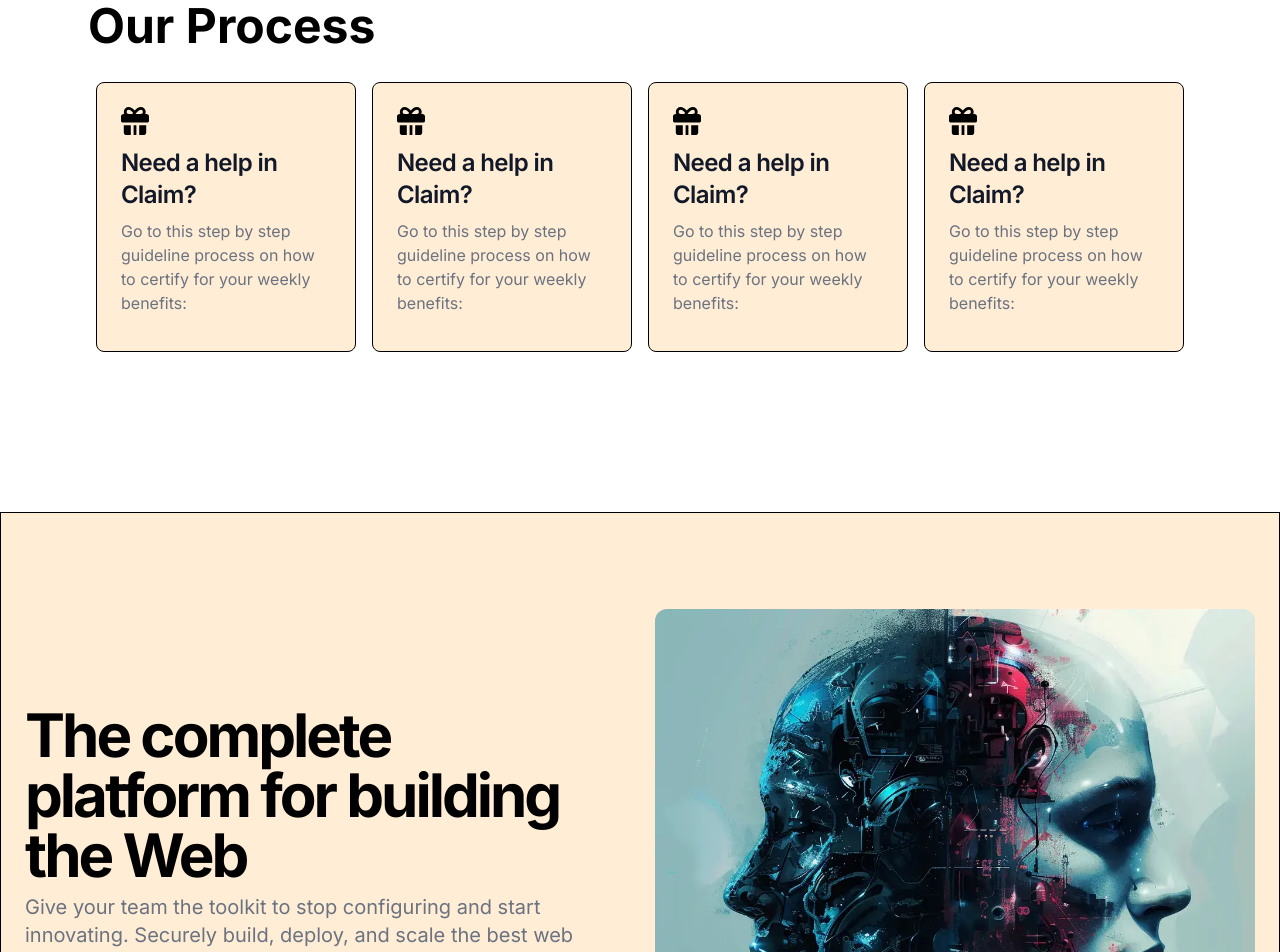
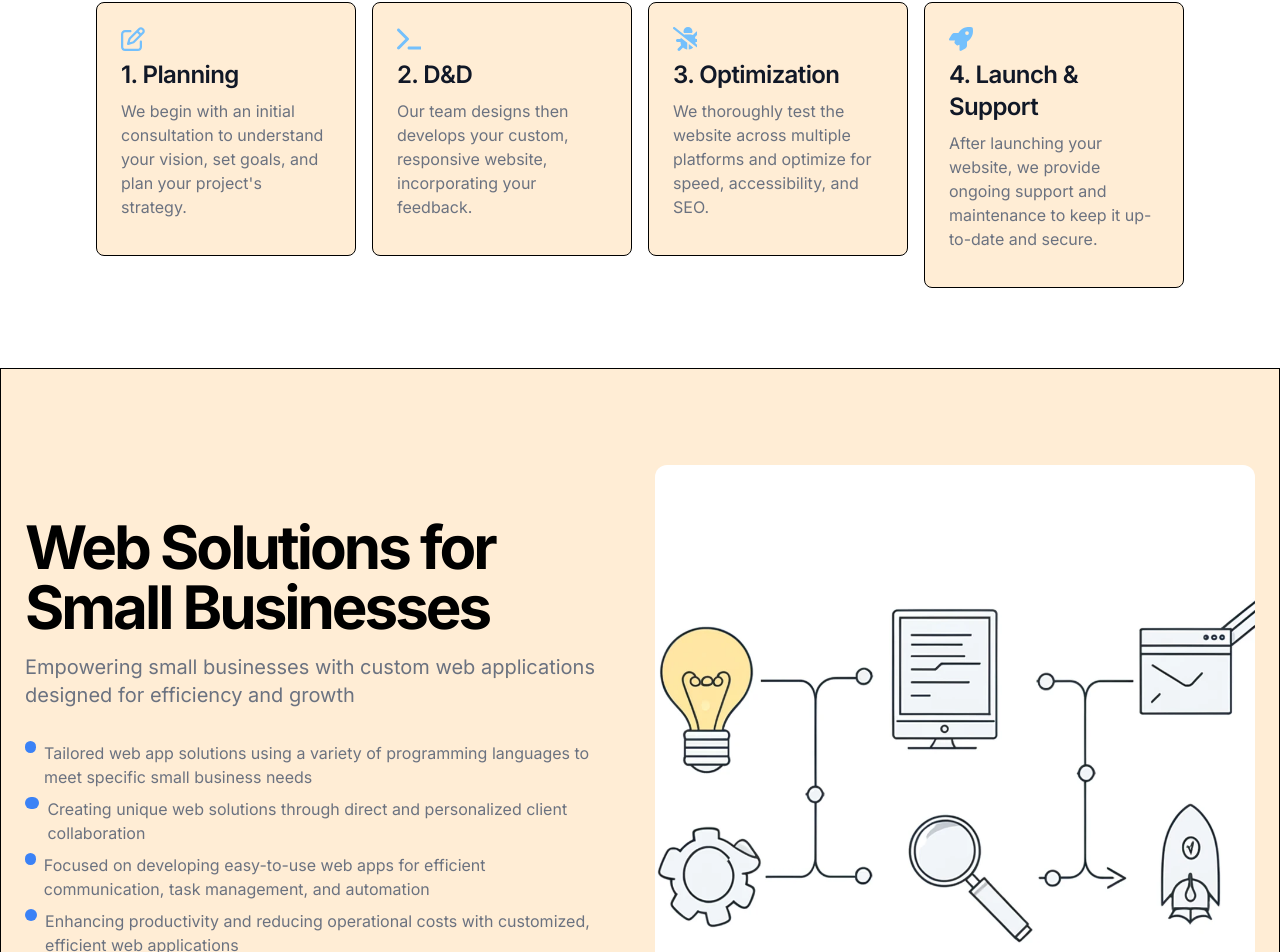
Before and after one commit to nathansmith-ux/folio, a Next.js app: page /web-dev in a window 1280 px wide. Shown: the part 2672-3624 px from the top of the page. Built offline with nearby package versions, Linux system fonts and the light colour scheme.

Commit message:
Complete web dev page

```diff
--- a/app/(marketing-site)/web-dev/page.tsx
+++ b/app/(marketing-site)/web-dev/page.tsx
@@ -7,6 +7,7 @@ import HeroWBullets from "@/components/ui/hero/HeroWBullets";
 import NavBar from "@/components/ui/navigation/NavBar";
 import Footer from "@/components/ui/footer/Footer";
 import { AuroraBackground } from "@/components/ui/background/AuraBackground";
+import { bulletPoints } from "@/site-copy/webDevPage";
 
 export default function WebDevPage() {
   return (
@@ -25,7 +26,12 @@ export default function WebDevPage() {
         image="/cta/cta-image.webp"
       />
       <CardIconGrid />
-      <HeroWBullets />
+      <HeroWBullets
+        image="/cta/minimalistic-hero.webp"
+        header="Web Solutions for Small Businesses"
+        description="Empowering small businesses with custom web applications designed for efficiency and growth"
+        bulletPoints={bulletPoints}
+      />
       <AuroraBackground>
         <TypeWriterCta />
       </AuroraBackground>
--- a/components/ui/card/CardGridHelper.tsx
+++ b/components/ui/card/CardGridHelper.tsx
@@ -19,7 +19,7 @@ export const HoverEffect = ({
   return (
     <div
       className={cn(
-        "grid grid-cols-2 md:grid-cols-3  lg:grid-cols-4  py-10",
+        "grid grid-cols-1 md:grid-cols-3  lg:grid-cols-4  py-10",
         className
       )}
     >
--- a/components/ui/card/CardIcon.tsx
+++ b/components/ui/card/CardIcon.tsx
@@ -1,14 +1,36 @@
-export default function CardIcon() {
+import PlanningIcon from "../icons/PlanningIcon";
+import CodingIcon from "../icons/CodingIcon";
+import OptimizeIcon from "../icons/OptimizeIcon";
+import LaunchIcon from "../icons/LaunchIcon";
+
+function renderIcon(iconName: string) {
+  switch (iconName) {
+    case 'PlanningIcon':
+      return <PlanningIcon />;
+    case 'CodingIcon':
+      return <CodingIcon />;
+    case 'OptimizeIcon':
+      return <OptimizeIcon />
+    case 'LaunchIcon':
+      return <LaunchIcon />
+    default:
+      return null;
+  }
+}
+
+export default function CardIcon({
+  header, description, icon
+}: {
+  header:string,
+  description:string,
+  icon: string
+}) {
   return (
     <div>
       <div className="w-full p-6 bg-orange-100 border border-black rounded-lg">
-          <svg className="w-7 h-7 text-black mb-3" aria-hidden="true" xmlns="http://www.w3.org/2000/svg" fill="currentColor" viewBox="0 0 20 20">
-              <path d="M18 5h-.7c.229-.467.349-.98.351-1.5a3.5 3.5 0 0 0-3.5-3.5c-1.717 0-3.215 1.2-4.331 2.481C8.4.842 6.949 0 5.5 0A3.5 3.5 0 0 0 2 3.5c.003.52.123 1.033.351 1.5H2a2 2 0 0 0-2 2v3a1 1 0 0 0 1 1h18a1 1 0 0 0 1-1V7a2 2 0 0 0-2-2ZM8.058 5H5.5a1.5 1.5 0 0 1 0-3c.9 0 2 .754 3.092 2.122-.219.337-.392.635-.534.878Zm6.1 0h-3.742c.933-1.368 2.371-3 3.739-3a1.5 1.5 0 0 1 0 3h.003ZM11 13H9v7h2v-7Zm-4 0H2v5a2 2 0 0 0 2 2h3v-7Zm6 0v7h3a2 2 0 0 0 2-2v-5h-5Z"/>
-          </svg>
-          <a href="#">
-              <h5 className="mb-2 text-2xl font-semibold tracking-tight text-gray-900">Need a help in Claim?</h5>
-          </a>
-          <p className="mb-3 font-normal text-gray-500">Go to this step by step guideline process on how to certify for your weekly benefits:</p>
+        {renderIcon(icon)}
+          <h3 className="mb-2 text-2xl font-semibold tracking-tight text-gray-900">{header}</h3>
+          <p className="mb-3 font-normal text-gray-500">{description}</p>
       </div>
     </div>
   )
--- a/components/ui/card/CardIconGrid.tsx
+++ b/components/ui/card/CardIconGrid.tsx
@@ -1,14 +1,19 @@
 import CardIcon from "./CardIcon"
+import { process, ProcessStep } from "@/site-copy/webDevPage"
 
 export default function CardIconGrid() {
   return (
-    <div className="my-20 py-20 md:mx-10 lg:mx-20">
+    <div className="my-20 md:mx-10 lg:mx-20">
       <h2 className="text-5xl font-bold mb-8 ml-2">Our Process</h2>
       <section className="mx-4 gap-4 grid grid-cols-1 md:grid-cols-2  lg:grid-cols-4">
-        <CardIcon />
-        <CardIcon />
-        <CardIcon />
-        <CardIcon />
+        {process.map((individualProcess: ProcessStep, index: number) => (
+          <CardIcon
+            key={index}
+            header={individualProcess.title}
+            description={individualProcess.description}
+            icon={individualProcess.icon}
+          />
+        ))}
       </section>
   </div>
   )
--- a/components/ui/hero/HeroWBullets.tsx
+++ b/components/ui/hero/HeroWBullets.tsx
@@ -1,6 +1,13 @@
 import Image from "next/image"
 
-export default function HeroWBullets() {
+export default function HeroWBullets({
+  image, header, description, bulletPoints
+}: {
+  image: string,
+  header: string,
+  description: string
+  bulletPoints: string[]
+}) {
   return (
     <section className="w-full py-24 bg-orange-100 border border-black">
       <div className="container px-4 md:px-6 mx-auto">
@@ -9,36 +16,28 @@ export default function HeroWBullets() {
             alt="Hero"
             className="mx-auto aspect-video overflow-hidden rounded-xl object-bottom sm:w-full lg:order-last lg:aspect-square"
             height="550"
-            src="/tail-assets/what-is-tail.webp"
+            src={image}
             width="550"
           />
           <div className="flex flex-col justify-center space-y-4">
-            <div className="space-y-2">
-              <h1 className="text-3xl font-bold tracking-tighter sm:text-5xl xl:text-6xl/none">
-                The complete platform for building the Web
-              </h1>
-              <p className="max-w-[600px] text-gray-500 md:text-xl dark:text-gray-400">
-                Give your team the toolkit to stop configuring and start innovating. Securely build, deploy, and scale
-                the best web experiences.
+            <div className="space-y-2 mb-4">
+              <h2 className="text-3xl font-bold tracking-tighter sm:text-5xl xl:text-6xl/none mb-4">
+                {header}
+              </h2>
+              <p className="max-w-[600px] text-gray-500 md:text-xl">
+                {description}
               </p>
             </div>
-            <ul className="grid gap-4 md:gap-2 list-disc text-gray-500 dark:text-gray-400">
-              <li className="flex items-start space-x-2">
-                <span className="inline-block h-4 w-4 rounded-full bg-gray-900" />
-                <span>Zero config</span>
-              </li>
-              <li className="flex items-start space-x-2">
-                <span className="inline-block h-4 w-4 rounded-full bg-gray-900" />
-                <span>Instant deployment</span>
-              </li>
-              <li className="flex items-start space-x-2">
-                <span className="inline-block h-4 w-4 rounded-full bg-gray-900" />
-                <span>Edge functions</span>
-              </li>
-              <li className="flex items-start space-x-2">
-                <span className="inline-block h-4 w-4 rounded-full bg-gray-900" />
-                <span>Collaboration</span>
-              </li>
+            <ul className="space-y-2 text-gray-500">
+              {bulletPoints.map((point: string, index: number) => (
+                <li
+                  className="flex items-start"
+                  key={index}
+                >
+                  <span className="inline-block h-3 w-4 rounded-full bg-blue-500 mr-2"/>
+                  <p>{point}</p>
+                </li>
+              ))}
             </ul>
           </div>
         </div>
--- /dev/null
+++ b/components/ui/icons/CodingIcon.tsx
@@ -0,0 +1,15 @@
+export default function CodingIcon() {
+  return (
+    <div className="mb-2">
+      <svg
+        xmlns="http://www.w3.org/2000/svg"
+        viewBox="0 0 512 512"
+        className="w-6 h-6"
+        aria-hidden="true"
+        fill="none"
+      >
+      <path fill="#74C0FC" d="M9.4 86.6C-3.1 74.1-3.1 53.9 9.4 41.4s32.8-12.5 45.3 0l192 192c12.5 12.5 12.5 32.8 0 45.3l-192 192c-12.5 12.5-32.8 12.5-45.3 0s-12.5-32.8 0-45.3L178.7 256 9.4 86.6zM256 416H544c17.7 0 32 14.3 32 32s-14.3 32-32 32H256c-17.7 0-32-14.3-32-32s14.3-32 32-32z"/>
+      </svg>
+    </div>
+  );
+}
--- /dev/null
+++ b/components/ui/icons/LaunchIcon.tsx
@@ -0,0 +1,15 @@
+export default function LaunchIcon() {
+  return (
+    <div className="mb-2">
+      <svg
+        xmlns="http://www.w3.org/2000/svg"
+        viewBox="0 0 512 512"
+        className="w-6 h-6"
+        aria-hidden="true"
+        fill="none"
+      >
+      <path fill="#74C0FC" d="M156.6 384.9L125.7 354c-8.5-8.5-11.5-20.8-7.7-32.2c3-8.9 7-20.5 11.8-33.8L24 288c-8.6 0-16.6-4.6-20.9-12.1s-4.2-16.7 .2-24.1l52.5-88.5c13-21.9 36.5-35.3 61.9-35.3l82.3 0c2.4-4 4.8-7.7 7.2-11.3C289.1-4.1 411.1-8.1 483.9 5.3c11.6 2.1 20.6 11.2 22.8 22.8c13.4 72.9 9.3 194.8-111.4 276.7c-3.5 2.4-7.3 4.8-11.3 7.2v82.3c0 25.4-13.4 49-35.3 61.9l-88.5 52.5c-7.4 4.4-16.6 4.5-24.1 .2s-12.1-12.2-12.1-20.9V380.8c-14.1 4.9-26.4 8.9-35.7 11.9c-11.2 3.6-23.4 .5-31.8-7.8zM384 168a40 40 0 1 0 0-80 40 40 0 1 0 0 80z"/>
+      </svg>
+    </div>
+  );
+}
--- /dev/null
+++ b/components/ui/icons/OptimizeIcon.tsx
@@ -0,0 +1,15 @@
+export default function OptimizeIcon() {
+  return (
+    <div className="mb-2">
+      <svg
+        xmlns="http://www.w3.org/2000/svg"
+        viewBox="0 0 512 512"
+        className="w-6 h-6"
+        aria-hidden="true"
+        fill="none"
+      >
+      <path fill="#74C0FC" d="M38.8 5.1C28.4-3.1 13.3-1.2 5.1 9.2S-1.2 34.7 9.2 42.9l592 464c10.4 8.2 25.5 6.3 33.7-4.1s6.3-25.5-4.1-33.7L477.4 348.9c1.7-9.4 2.6-19 2.6-28.9h64c17.7 0 32-14.3 32-32s-14.3-32-32-32H479.7c-1.1-14.1-5-27.5-11.1-39.5c.7-.6 1.4-1.2 2.1-1.9l64-64c12.5-12.5 12.5-32.8 0-45.3s-32.8-12.5-45.3 0l-64 64c-.7 .7-1.3 1.4-1.9 2.1C409.2 164.1 393.1 160 376 160H264c-8.3 0-16.3 1-24 2.8L38.8 5.1zm392 430.3L336 360.7V479.2c36.6-3.6 69.7-19.6 94.8-43.8zM166.7 227.3c-3.4 9-5.6 18.7-6.4 28.7H96c-17.7 0-32 14.3-32 32s14.3 32 32 32h64c0 24.6 5.5 47.8 15.4 68.6c-2.2 1.3-4.2 2.9-6 4.8l-64 64c-12.5 12.5-12.5 32.8 0 45.3s32.8 12.5 45.3 0l63.1-63.1c24.5 21.8 55.8 36.2 90.3 39.6V335.5L166.7 227.3zM320 0c-53 0-96 43-96 96v3.6c0 15.7 12.7 28.4 28.4 28.4H387.6c15.7 0 28.4-12.7 28.4-28.4V96c0-53-43-96-96-96z"/>
+      </svg>
+    </div>
+  );
+}
--- /dev/null
+++ b/components/ui/icons/PlanningIcon.tsx
@@ -0,0 +1,15 @@
+export default function PlanningIcon() {
+  return (
+    <div className="mb-2">
+      <svg
+        xmlns="http://www.w3.org/2000/svg"
+        viewBox="0 0 512 512"
+        className="w-6 h-6"
+        aria-hidden="true"
+        fill="none"
+      >
+      <path fill="#74C0FC" d="M441 58.9L453.1 71c9.4 9.4 9.4 24.6 0 33.9L424 134.1 377.9 88 407 58.9c9.4-9.4 24.6-9.4 33.9 0zM209.8 256.2L344 121.9 390.1 168 255.8 302.2c-2.9 2.9-6.5 5-10.4 6.1l-58.5 16.7 16.7-58.5c1.1-3.9 3.2-7.5 6.1-10.4zM373.1 25L175.8 222.2c-8.7 8.7-15 19.4-18.3 31.1l-28.6 100c-2.4 8.4-.1 17.4 6.1 23.6s15.2 8.5 23.6 6.1l100-28.6c11.8-3.4 22.5-9.7 31.1-18.3L487 138.9c28.1-28.1 28.1-73.7 0-101.8L474.9 25C446.8-3.1 401.2-3.1 373.1 25zM88 64C39.4 64 0 103.4 0 152V424c0 48.6 39.4 88 88 88H360c48.6 0 88-39.4 88-88V312c0-13.3-10.7-24-24-24s-24 10.7-24 24V424c0 22.1-17.9 40-40 40H88c-22.1 0-40-17.9-40-40V152c0-22.1 17.9-40 40-40H200c13.3 0 24-10.7 24-24s-10.7-24-24-24H88z"/>
+      </svg>
+    </div>
+  );
+}
--- a/site-copy/webDevPage.ts
+++ b/site-copy/webDevPage.ts
@@ -32,3 +32,40 @@ export const services = [
     description: "Integrating generative AI for revolutionary, dynamic, and personalized user interfaces."
   }
 ];
+
+export interface ProcessStep {
+  title: string;
+  description: string;
+  icon: string
+}
+
+export const process: ProcessStep[] = [
+  {
+    title: "1. Planning",
+    description: "We begin with an initial consultation to understand your vision, set goals, and plan your project's strategy.",
+    icon: "PlanningIcon"
+  },
+  {
+    title: "2. D&D",
+    description: "Our team designs then develops your custom, responsive website, incorporating your feedback.",
+    icon: "CodingIcon"
+  },
+  {
+    title: "3. Optimization",
+    description: "We thoroughly test the website across multiple platforms and optimize for speed, accessibility, and SEO.",
+    icon: "OptimizeIcon"
+  },
+  {
+    title: "4. Launch & Support",
+    description: "After launching your website, we provide ongoing support and maintenance to keep it up-to-date and secure.",
+    icon: "LaunchIcon"
+  }
+];
+
+export const bulletPoints = [
+  "Tailored web app solutions using a variety of programming languages to meet specific small business needs",
+  "Creating unique web solutions through direct and personalized client collaboration",
+  "Focused on developing easy-to-use web apps for efficient communication, task management, and automation",
+  "Enhancing productivity and reducing operational costs with customized, efficient web applications",
+  "Delivering a seamless, device-friendly user experience with responsive web design across all platforms"
+]
```
Also changed, not shown: public/cta/minimalistic-hero.webp (added).
